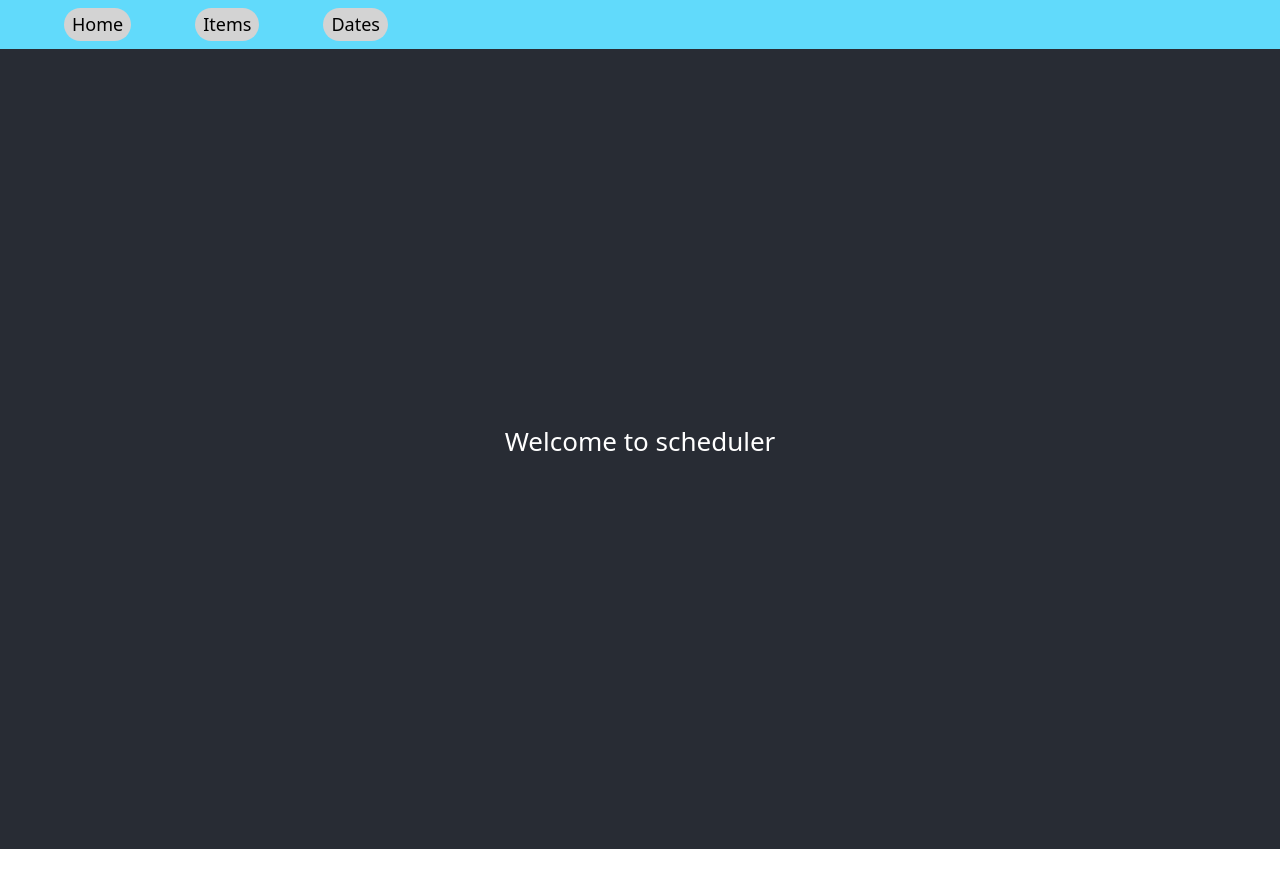
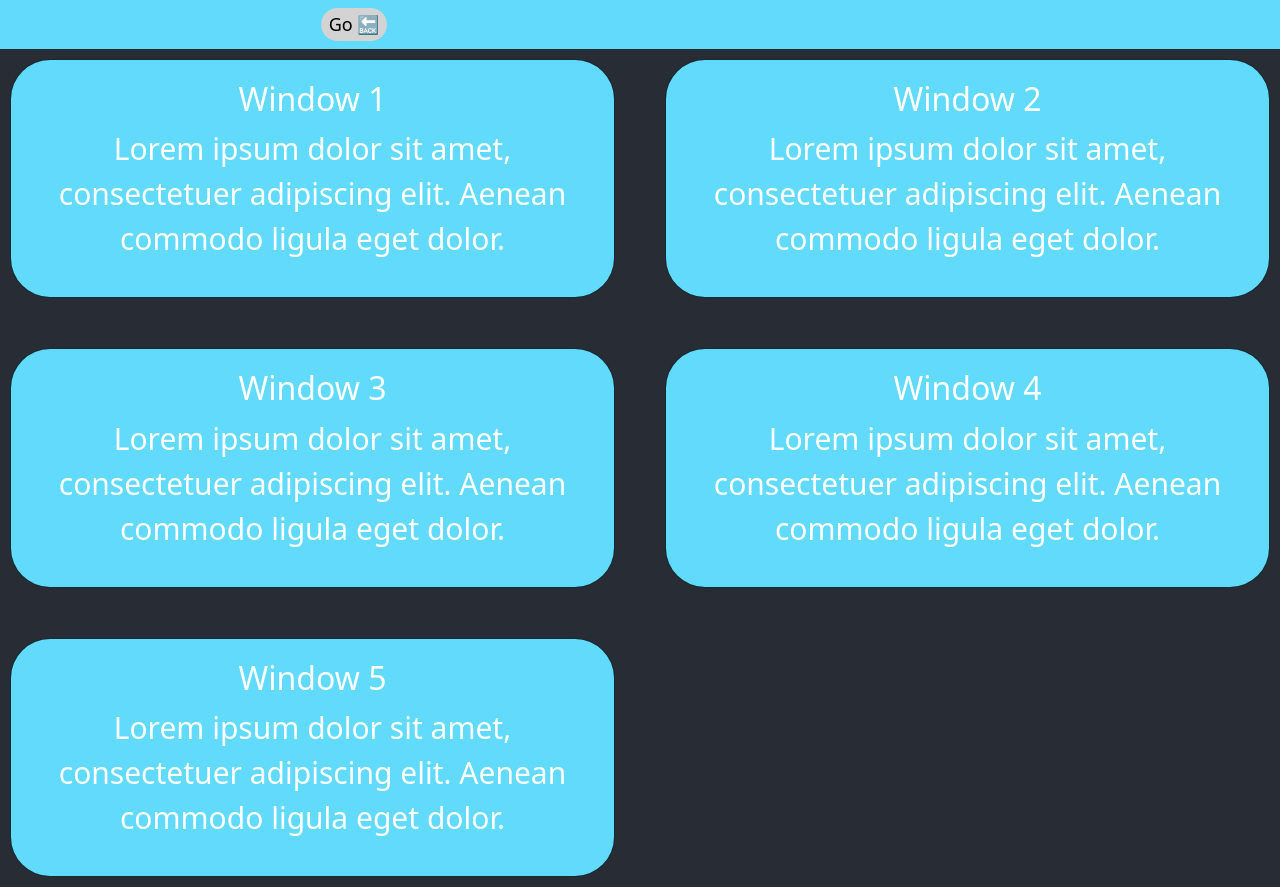
Before and after one commit to jakub5016/React_learining, a React (Create React App) app: page / in a window 1280 px wide. Both pictures are taken after a click on the button "Items". Before the commit the page ends 849 px from the top, so only its background shows below. Built offline with nearby package versions, Linux system fonts and the light colour scheme.

Commit message:
Scalable main site

```diff
--- a/src/App.css
+++ b/src/App.css
@@ -1,5 +1,9 @@
 .App {
   text-align: center;
+  background-color: #282c34;
+  min-height: 100vh;
+  font-size: calc(10px + 2vmin);
+  color: white;
 }
 
 
--- a/src/App.js
+++ b/src/App.js
@@ -1,5 +1,6 @@
 import './App.css';
 import Navbar from './Navbar';
+import Content from './Content'
 // Bootstrap CSS
 import "bootstrap/dist/css/bootstrap.min.css";
 // Bootstrap Bundle JS
@@ -10,9 +11,7 @@ function App() {
   return (
     <div className="App">
       <Navbar />
-      <header className="App-header">
-        <p className="">Welcome to scheduler</p>
-      </header>
+      <Content />
     </div>
 
   );
--- /dev/null
+++ b/src/Content.css
@@ -0,0 +1,15 @@
+.grid-container {
+    display: grid;
+    grid-template-columns: 1fr 1fr;
+    padding: 10px;
+    gap: 50px;
+
+  }
+.grid-item {
+    background-color: #61dafb;
+    border: 1px solid rgba(0, 0, 0, 0.8);
+    border-radius: 5vh;
+    padding: 20px;
+    font-size: 30px;
+    text-align: center;
+}
--- /dev/null
+++ b/src/Content.js
@@ -0,0 +1,57 @@
+import { useState, useEffect  } from 'react';
+import './Content.css';
+
+
+
+const Content = () =>{
+
+    var windowSize = 500;
+
+    const [numColumns, setNumColumns] = useState(Math.floor(window.innerWidth / windowSize));
+
+    const [windows, setWindows] = useState([
+        {title: "Window 1", contnent: "Lorem ipsum dolor sit amet, consectetuer adipiscing elit. Aenean commodo ligula eget dolor. ", id: 1},
+        {title: "Window 2", contnent: "Lorem ipsum dolor sit amet, consectetuer adipiscing elit. Aenean commodo ligula eget dolor. ", id: 2},
+        {title: "Window 3", contnent: "Lorem ipsum dolor sit amet, consectetuer adipiscing elit. Aenean commodo ligula eget dolor. ", id: 3},
+        {title: "Window 4", contnent: "Lorem ipsum dolor sit amet, consectetuer adipiscing elit. Aenean commodo ligula eget dolor. ", id: 4},
+        {title: "Window 5", contnent: "Lorem ipsum dolor sit amet, consectetuer adipiscing elit. Aenean commodo ligula eget dolor. ", id: 5}
+
+
+    ])
+
+    const gridContainerStyle = {
+        display: "grid",
+        gridTemplateColumns: `repeat(${numColumns}, 1fr)`,
+        padding: "10px",
+        gap: "50px"
+    };
+
+    const handleResize = () => {
+        setNumColumns(Math.floor(window.innerWidth / windowSize));
+    };
+
+    useEffect(() => {
+        // Attach the event listener when the component mounts
+        window.addEventListener("resize", handleResize);
+
+        // Clean up the event listener when the component unmounts
+        return () => {
+          window.removeEventListener("resize", handleResize);
+        };
+      }, []); // Empty dependency array means this effect runs once, similar to componentDidMount
+
+
+    return(
+        <div className="grid-container" style={gridContainerStyle}>
+            {windows.map((window) => (
+                <div className="grid-item" key={window.id}>
+                    <h2 className="title">{window.title}</h2>
+                    <p className="content">{window.contnent}</p>
+                </div>
+            ))}
+
+        </div>
+    );
+}
+
+export default Content;
--- a/src/Navbar.js
+++ b/src/Navbar.js
@@ -10,19 +10,48 @@ const Navbar = () => {
         opacity: opacity,
     };
 
+    const backButtonStyle = {
+        opacity: Math.abs(opacity.substring(0, opacity.length -1) - 100) + "%",
+    };
+
     return (
 
         <nav className="navBar">
             <div className="barContent">
-                <button className='element' onClick={() => {
+
+
+
+
+                {/* <button className='element' style={backButtonStyle} disabled={!isButtonDisabled} onClick={() => {
                     setOpacity("0%");
-                    console.log(opacity);
+                    // console.log(opacity);
                     setButtonDisabled(true);
                     }
-                    }> Home</button>
-                <button className='element' style={buttonStyle} disabled={isButtonDisabled}> Items</button>
-                <button className='element' style={buttonStyle} disabled={isButtonDisabled}> Dates</button>
+                    }> Home</button> */}
+                <button className='element' style={buttonStyle} disabled={isButtonDisabled} onClick={() => {
+                    setOpacity("0%");
+                    // console.log(opacity);
+                    setButtonDisabled(true);
+                    }
+                    }
+                > Items</button>
+                <button className='element' style={buttonStyle} disabled={isButtonDisabled} onClick={() => {
+                    setOpacity("0%");
+                    // console.log(opacity);
+                    setButtonDisabled(true);
+                    console.log(Math.abs(opacity.substring(0, opacity.length -1) - 100))
+                    }
+                    }
+                > Dates</button>
 
+
+                <button className='element' style={backButtonStyle} disabled={!isButtonDisabled} onClick={() => {
+                    setOpacity("100%");
+                    // console.log(opacity);
+                    setButtonDisabled(false);
+                    console.log(Math.abs(opacity.substring(0, opacity.length -1) - 100))
+                    }
+                    }> Go 🔙</button>
             </div>
         </nav>
     );
--- a/src/index.css
+++ b/src/index.css
@@ -5,6 +5,7 @@ body {
     sans-serif;
   -webkit-font-smoothing: antialiased;
   -moz-osx-font-smoothing: grayscale;
+
 }
 
 code {
```
